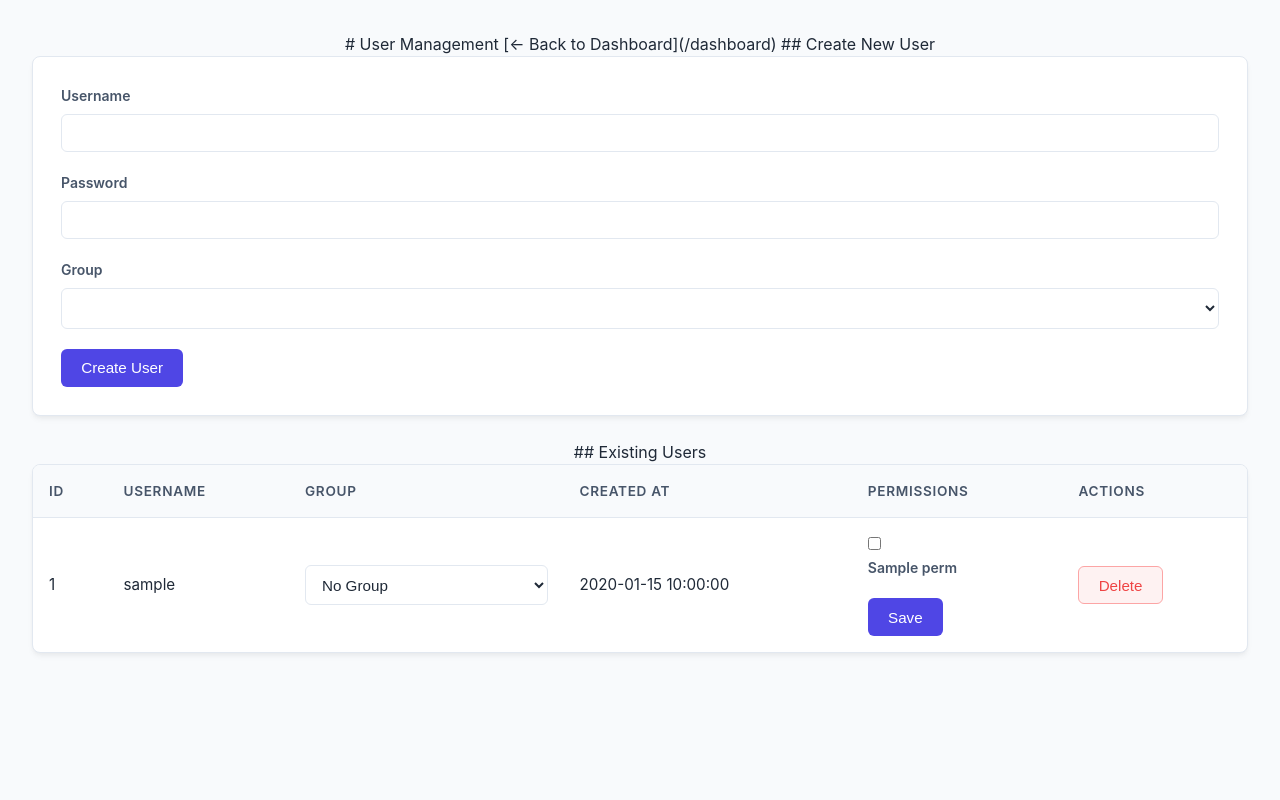
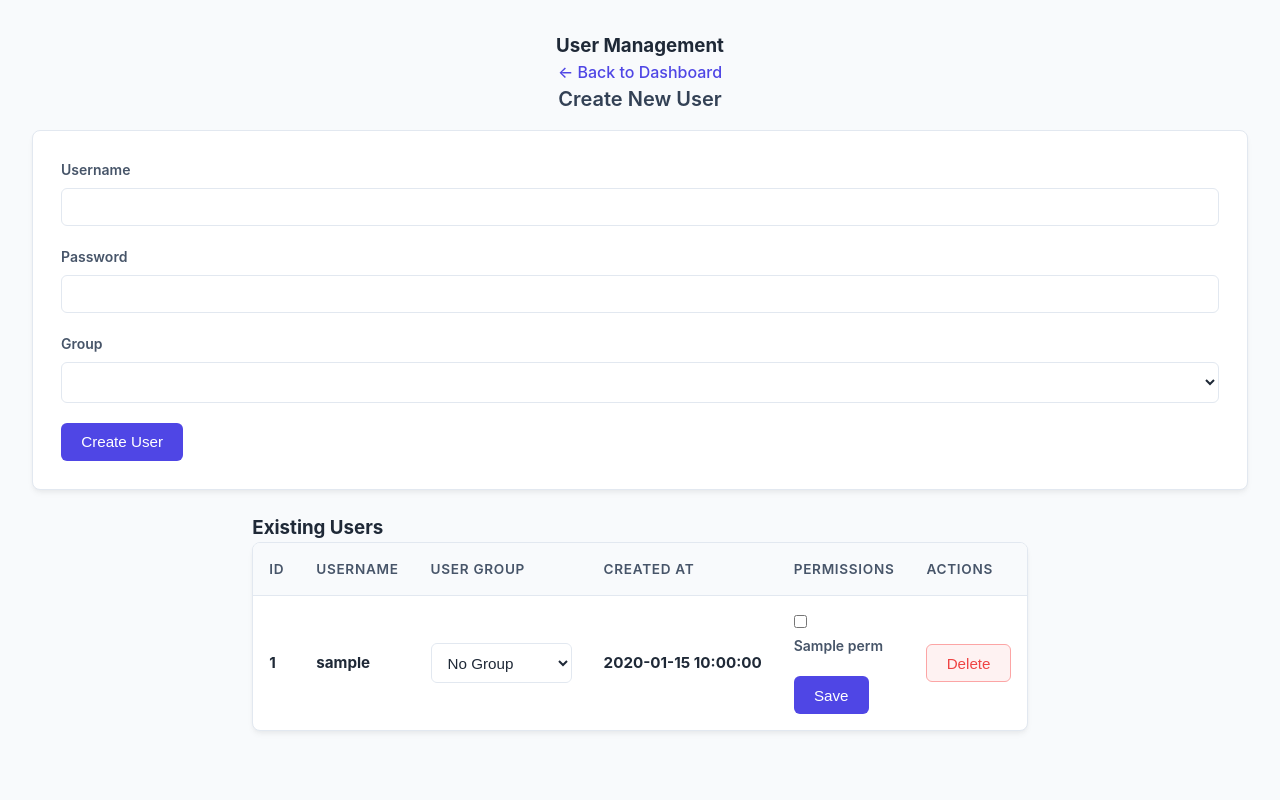
Before and after one commit to EdgeLordREA/Project-KAES, a Flask app: template Python/templates/user_management.html in a window 1280 px wide. Run offline with Flask 3, Linux system fonts and the light colour scheme; the template is opened without the code that fills it: values that come from a table or form of the project are taken from there, most other values are stand-ins (such as "Sample title", 1, 10 or a date in 2020); lists and menus that the app fills with data are empty; parts of the project's set-up code (start-up, migrations or seed data) failed here and were passed over; some libraries are stand-ins or nearby versions.

Commit message:
pre css save

```diff
--- a/Python/app.py
+++ b/Python/app.py
@@ -187,8 +187,8 @@ def user_management():
     # Fetch data to present in template
     all_users = db.get_all_users()
     all_permissions = db.get_all_available_permissions()
-
-    return render_template('user_management.html', form=form, users=all_users, available_permissions=all_permissions)
+    all_groups = db.get_all_groups()
+    return render_template('user_management.html', form=form, users=all_users, available_permissions=all_permissions, groups = all_groups)
 
 
 @app.route('/user_management/delete/<int:user_id>', methods=['POST'])
--- a/Python/forms.py
+++ b/Python/forms.py
@@ -32,7 +32,7 @@ class CreateQuestionForm(FlaskForm):
 class CreateUserForm(FlaskForm):
     username = StringField('Username', validators=[DataRequired(), Length(min=3, max=25)])
     password = PasswordField('Password', validators=[DataRequired(), Length(min=6, max=25)])
-    group = SelectField('Group', coerce=int, validators=[])  # Will be populated dynamically
+    user_group = SelectField('Group', coerce=int, validators=[])  # Will be populated dynamically
     submit = SubmitField('Create User')
 
 
@@ -42,5 +42,5 @@ class CreateGroupForm(FlaskForm):
 
 
 class UpdateUserGroupForm(FlaskForm):
-    group = SelectField('Group', coerce=int, validators=[])
+    user_group = SelectField('Group', coerce=int, validators=[])
     submit = SubmitField('Update Group')
--- a/Python/templates/dashboard.html
+++ b/Python/templates/dashboard.html
@@ -19,7 +19,7 @@
             {% endif %}
 
             {% if permission_required('manage_groups') %}
-                <a href="{{ url_for('group_management') }}" class="nav-link">Group Management</a>
+                <a href="{{ url_for('group_management') }}" class="nav-card">Group Management</a>
             {% endif %}
 
             <a href="{{ url_for('logout') }}" class="nav-card logout">🚪 Logout</a>
--- a/Python/templates/user_management.html
+++ b/Python/templates/user_management.html
@@ -1,10 +1,10 @@
 {% extends 'template.html' %}
 {% block body %}
-# User Management
+<h3>User Management</h3>
 
-[← Back to Dashboard]({{ url_for('dashboard') }})
+<p><a href="{{ url_for('dashboard') }}">← Back to Dashboard</a></p>
 
-## Create New User
+<h2>Create New User</h2>
 <form method="POST" action="{{ url_for('user_management') }}">
     {{ form.hidden_tag() }}
 
@@ -25,9 +25,9 @@
     </div>
 
     <div class="mb-3">
-        {{ form.group.label }}
-        {{ form.group(class="form-select") }}
-        {% for error in form.group.errors %}
+        {{ form.user_group.label }}
+        {{ form.user_group(class="form-select") }}
+        {% for error in form.user_group.errors %}
             <span class="text-danger">{{ error }}</span>
         {% endfor %}
     </div>
@@ -35,13 +35,13 @@
     {{ form.submit(class="btn btn-primary", style="width: auto;") }}
 </form>
 
-## Existing Users
+<h3> Existing Users
 <table class="table table-striped">
     <thead>
         <tr>
             <th>ID</th>
             <th>Username</th>
-            <th>Group</th>
+            <th>User Group</th>
             <th>Created At</th>
             <th>Permissions</th>
             <th>Actions</th>
@@ -54,10 +54,10 @@
                 <td>{{ user.username }}</td>
                 <td>
                     <form method="POST" action="{{ url_for('update_user_group', user_id=user.id) }}" style="display:inline;">
-                        <select name="group_id" class="form-select form-select-sm" onchange="this.form.submit()">
-                            <option value="0" {% if not user.group %}selected{% endif %}>No Group</option>
+                        <select name="user_group_id" class="form-select form-select-sm" onchange="this.form.submit()">
+                            <option value="0" {% if not user.user_group %}selected{% endif %}>No Group</option>
                             {% for group in groups %}
-                                <option value="{{ group.id }}" {% if user.group == group.id %}selected{% endif %}>{{ group.name }}</option>
+                                <option value="{{ group.id }}" {% if user.user_group == group.id %}selected{% endif %}>{{ group.name }}</option>
                             {% endfor %}
                         </select>
                     </form>
```
Also changed, not shown: Python/KAESdatabase.py (+10 -10 lines), Python/templates/group_management.html (+4 -4 lines).
